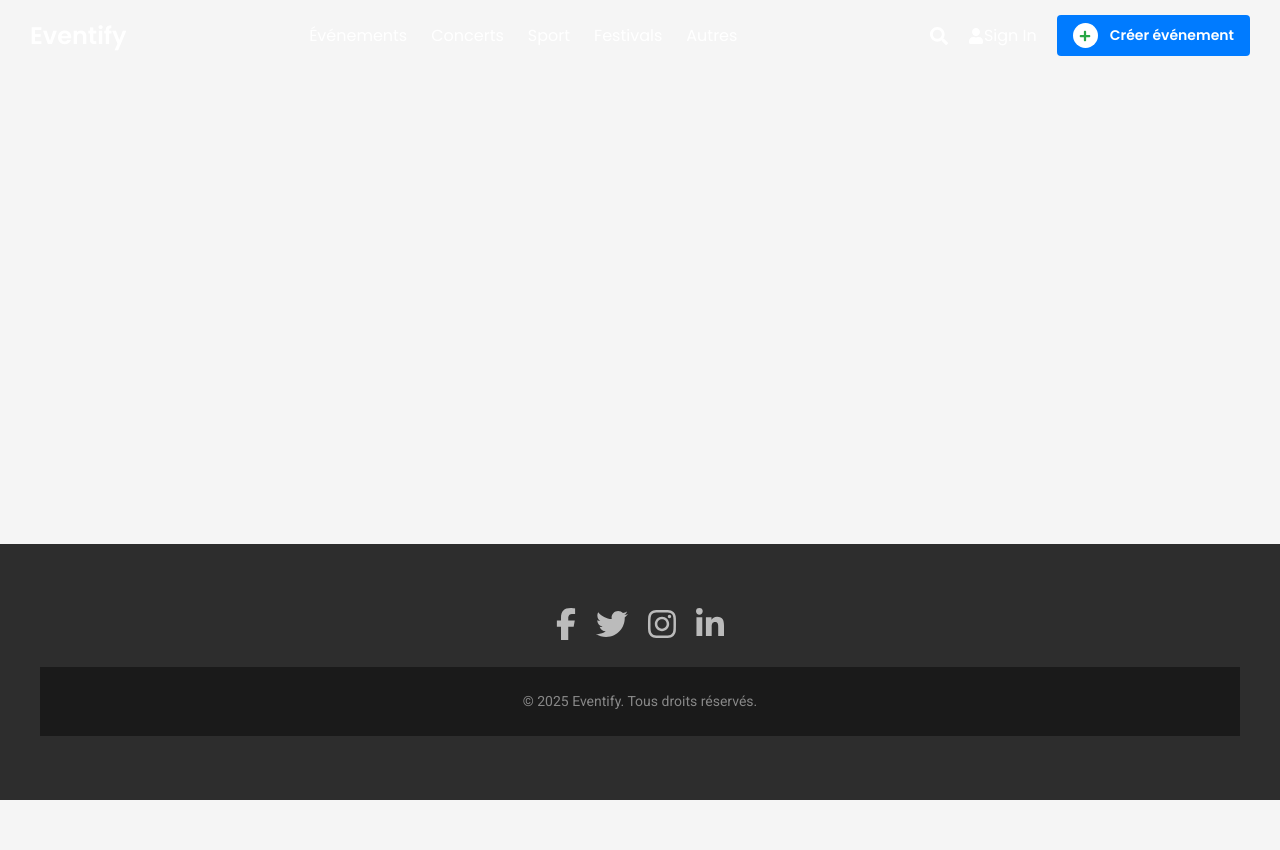
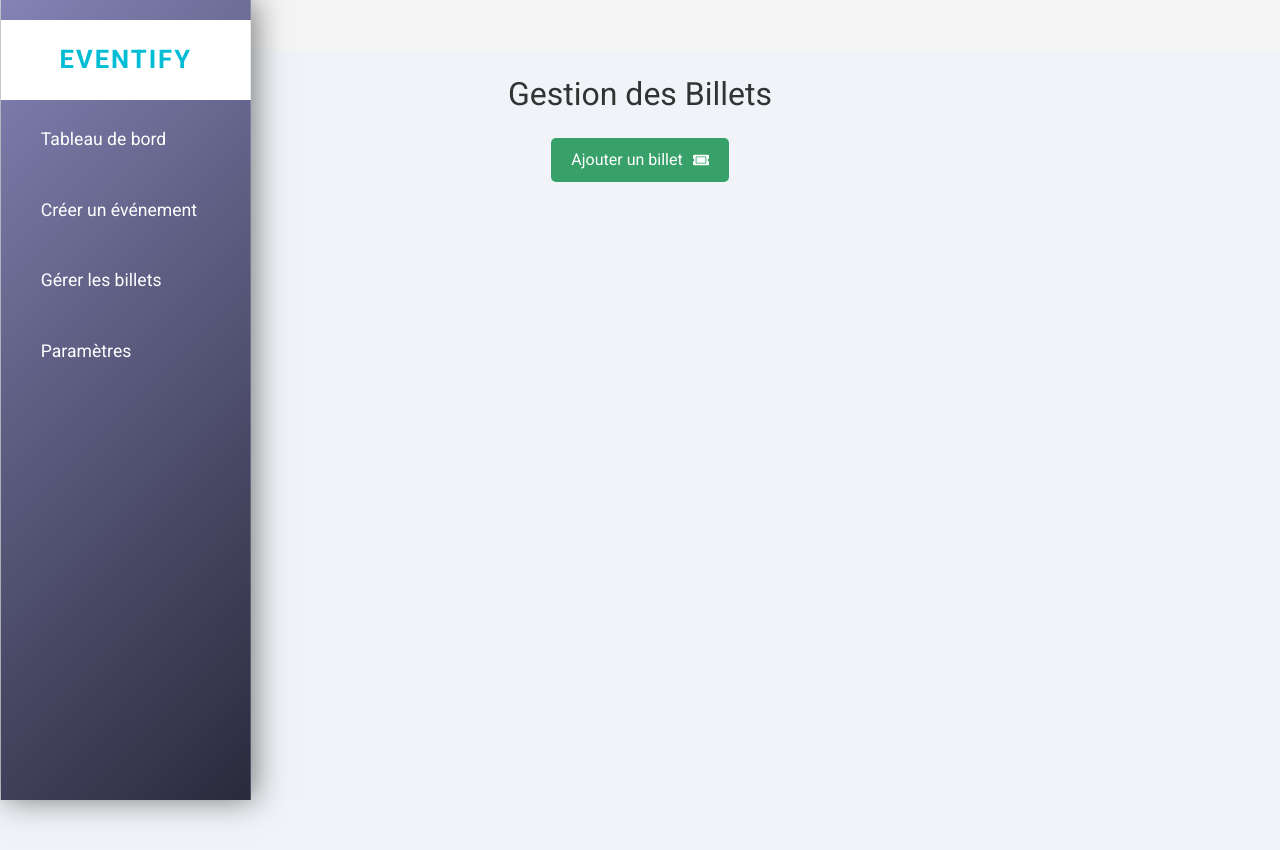
Before and after one commit to elomAglan/event-platform, a React (Vite) app: page /billet in a window 1280 px wide. Before the commit the page ends 800 px from the top, so only its background shows below. Built offline with nearby package versions, Linux system fonts and the light colour scheme.

Commit message:
Dashboard

```diff
--- a/src/App.jsx
+++ b/src/App.jsx
@@ -8,8 +8,9 @@ import Register from "./Authentification/Register";
 import Createvent from "./page/Createvent";
 import Payeticket from "./page/Payeticket";
 import Gestionevent from "./page/Gestionevent";
-import Dashboard from "./page/Dashboard"; // Assure-toi que le chemin est correct
+import Dashboard from "./page/Dashboard";
 import Sidebar from "./components/Sidebar";
+import Billet from "./page/Billet";  // Importer le composant Billet
 
 function App() {
   const location = useLocation();
@@ -30,21 +31,19 @@ function App() {
     navigate("/gestionevent");
   };
 
-  const isAuthPage = ["/login", "/register", "/createvent", "/payeticket", "/gestionevent"].includes(location.pathname);
+  const isAuthPage = ["/login", "/register", "/createvent", "/payeticket", "/gestionevent", "/billet"].includes(location.pathname);
   const isCreateEventPage = location.pathname === "/createvent";
-  const isDashboardPage = location.pathname === "/dashboard"; // Vérifie si on est sur la page Dashboard
+  const isDashboardPage = location.pathname === "/dashboard";
+  const isBilletPage = location.pathname === "/billet";  // Vérifie si on est sur la page Billet
 
-  // Exclure la Navbar et le Footer sur la page Dashboard et Createvent
-  const shouldDisplayNavbarAndFooter = !isCreateEventPage && !isDashboardPage;
+  const shouldDisplayNavbarAndFooter = !isCreateEventPage && !isDashboardPage && !isBilletPage;
 
   return (
     <div className="min-h-screen flex flex-col">
-      {/* Affichage de la Navbar seulement si ce n'est pas la page Dashboard ou Createvent */}
       {shouldDisplayNavbarAndFooter && <Navbar />}
 
       <main className="flex-grow flex">
-        {/* Affichage de la Sidebar sur Dashboard et Createvent */}
-        {(isCreateEventPage || isDashboardPage) && <Sidebar />}
+        {(isCreateEventPage || isDashboardPage || isBilletPage) && <Sidebar />} {/* Affiche la Sidebar pour Billet aussi */}
 
         <div className="flex-1">
           <Routes>
@@ -78,12 +77,12 @@ function App() {
             <Route path="/createvent" element={<Createvent />} />
             <Route path="/payeticket" element={<Payeticket />} />
             <Route path="/gestionevent" element={<Gestionevent />} />
-            <Route path="/dashboard" element={<Dashboard />} /> {/* Route pour Dashboard */}
+            <Route path="/dashboard" element={<Dashboard />} />
+            <Route path="/billet" element={<Billet />} /> {/* Nouvelle route pour gérer les billets */}
           </Routes>
         </div>
       </main>
 
-      {/* Affichage du Footer seulement si ce n'est pas la page Dashboard ou Createvent */}
       {shouldDisplayNavbarAndFooter && <Footer />}
     </div>
   );
--- a/src/components/Sidebar.jsx
+++ b/src/components/Sidebar.jsx
@@ -20,7 +20,7 @@ const Sidebar = () => {
           </Link>
         </li>
         <li>
-          <Link to="/gestionevent" className="sidebar-link">
+          <Link to="/billet" className="sidebar-link">
             <i className="fas fa-ticket-alt"></i> Gérer les billets
           </Link>
         </li>
--- /dev/null
+++ b/src/page/Billet.css
@@ -0,0 +1,129 @@
+/* Billet Page Styling */
+.billet-container {
+  display: flex;
+  flex-direction: column;
+  align-items: center;
+  margin-top: 50px;
+  padding: 20px;
+  background-color: #f0f4f8;
+  min-height: 100vh;
+}
+
+.billet-container h1 {
+  font-size: 2rem;
+  color: #333;
+  margin-bottom: 20px;
+}
+
+.btn-open-modal {
+  background-color: #38a169;
+  color: white;
+  padding: 10px 20px;
+  font-size: 1rem;
+  border-radius: 5px;
+  cursor: pointer;
+  display: flex;
+  align-items: center;
+  transition: background-color 0.3s;
+  border: none;
+}
+
+.btn-open-modal:hover {
+  background-color: #2f855a;
+}
+
+.ml-2 {
+  margin-left: 10px;
+}
+
+/* Modal Styles */
+.modal-overlay {
+  position: fixed;
+  top: 0;
+  left: 0;
+  width: 100%;
+  height: 100%;
+  background-color: rgba(0, 0, 0, 0.5);
+  display: flex;
+  justify-content: center;
+  align-items: center;
+  z-index: 10;
+}
+
+.modal {
+  background-color: white;
+  padding: 30px;
+  border-radius: 8px;
+  width: 400px;
+  box-shadow: 0 4px 8px rgba(0, 0, 0, 0.1);
+  display: flex;
+  flex-direction: column;
+}
+
+.modal-header {
+  display: flex;
+  justify-content: space-between;
+  align-items: center;
+  margin-bottom: 20px;
+}
+
+.modal-header h2 {
+  font-size: 1.5rem;
+  color: #333;
+}
+
+.btn-close {
+  background-color: transparent;
+  color: #333;
+  font-size: 1.5rem;
+  border: none;
+  cursor: pointer;
+}
+
+.modal-body {
+  display: flex;
+  flex-direction: column;
+  gap: 15px;
+}
+
+.input-field {
+  padding: 10px;
+  border: 1px solid #ccc;
+  border-radius: 5px;
+  font-size: 1rem;
+  width: 100%;
+}
+
+.modal-footer {
+  display: flex;
+  justify-content: space-between;
+  margin-top: 20px;
+}
+
+.btn-cancel {
+  background-color: #e53e3e;
+  color: white;
+  padding: 10px 20px;
+  font-size: 1rem;
+  border-radius: 5px;
+  cursor: pointer;
+  border: none;
+}
+
+.btn-cancel:hover {
+  background-color: #c53030;
+}
+
+.btn-submit {
+  background-color: #38a169;
+  color: white;
+  padding: 10px 20px;
+  font-size: 1rem;
+  border-radius: 5px;
+  cursor: pointer;
+  border: none;
+}
+
+.btn-submit:hover {
+  background-color: #2f855a;
+}
--- /dev/null
+++ b/src/page/Billet.jsx
@@ -0,0 +1,77 @@
+import React, { useState } from "react";
+import { FaTicketAlt } from "react-icons/fa";
+import "./Billet.css"; // Ton fichier CSS personnalisé
+
+const Billet = () => {
+  const [modalOpen, setModalOpen] = useState(false);
+  const [billetDetails, setBilletDetails] = useState({
+    name: "",
+    price: "",
+    quantity: "",
+  });
+
+  const toggleModal = () => setModalOpen(!modalOpen);
+
+  const handleInputChange = (e) => {
+    const { name, value } = e.target;
+    setBilletDetails({ ...billetDetails, [name]: value });
+  };
+
+  const handleSubmit = () => {
+    // Logique pour enregistrer ou soumettre les billets
+    console.log(billetDetails);
+    toggleModal();
+  };
+
+  return (
+    <div className="billet-container">
+      <h1>Gestion des Billets</h1>
+      <button className="btn-open-modal" onClick={toggleModal}>
+        Ajouter un billet <FaTicketAlt className="ml-2" />
+      </button>
+
+      {modalOpen && (
+        <div className="modal-overlay">
+          <div className="modal">
+            <div className="modal-header">
+              <h2>Ajouter un Billet</h2>
+              <button className="btn-close" onClick={toggleModal}>X</button>
+            </div>
+            <div className="modal-body">
+              <input
+                type="text"
+                name="name"
+                placeholder="Nom du billet"
+                value={billetDetails.name}
+                onChange={handleInputChange}
+                className="input-field"
+              />
+              <input
+                type="number"
+                name="price"
+                placeholder="Prix du billet"
+                value={billetDetails.price}
+                onChange={handleInputChange}
+                className="input-field"
+              />
+              <input
+                type="number"
+                name="quantity"
+                placeholder="Quantité disponible"
+                value={billetDetails.quantity}
+                onChange={handleInputChange}
+                className="input-field"
+              />
+            </div>
+            <div className="modal-footer">
+              <button className="btn-cancel" onClick={toggleModal}>Annuler</button>
+              <button className="btn-submit" onClick={handleSubmit}>Ajouter</button>
+            </div>
+          </div>
+        </div>
+      )}
+    </div>
+  );
+};
+
+export default Billet;
```
Also changed, not shown: src/page/Parametre.css (added), src/page/Parametre.jsx (added).
